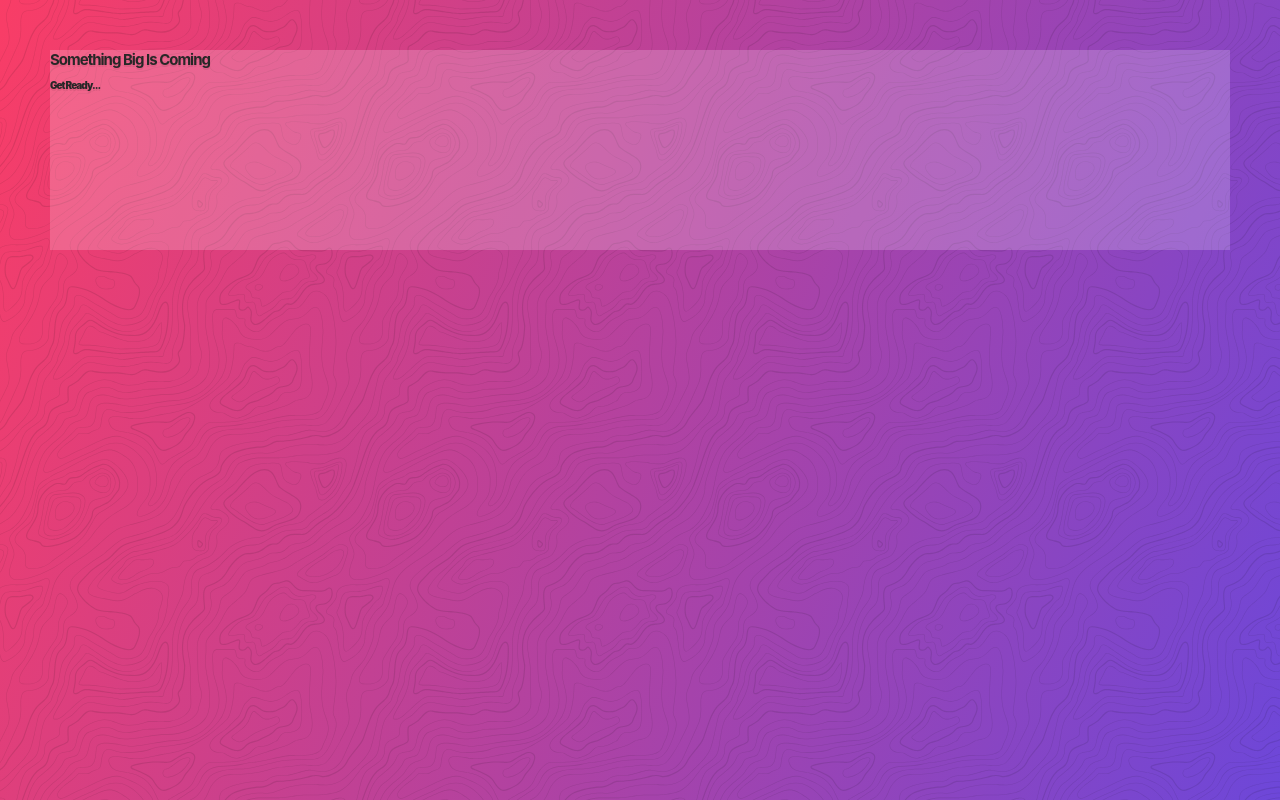
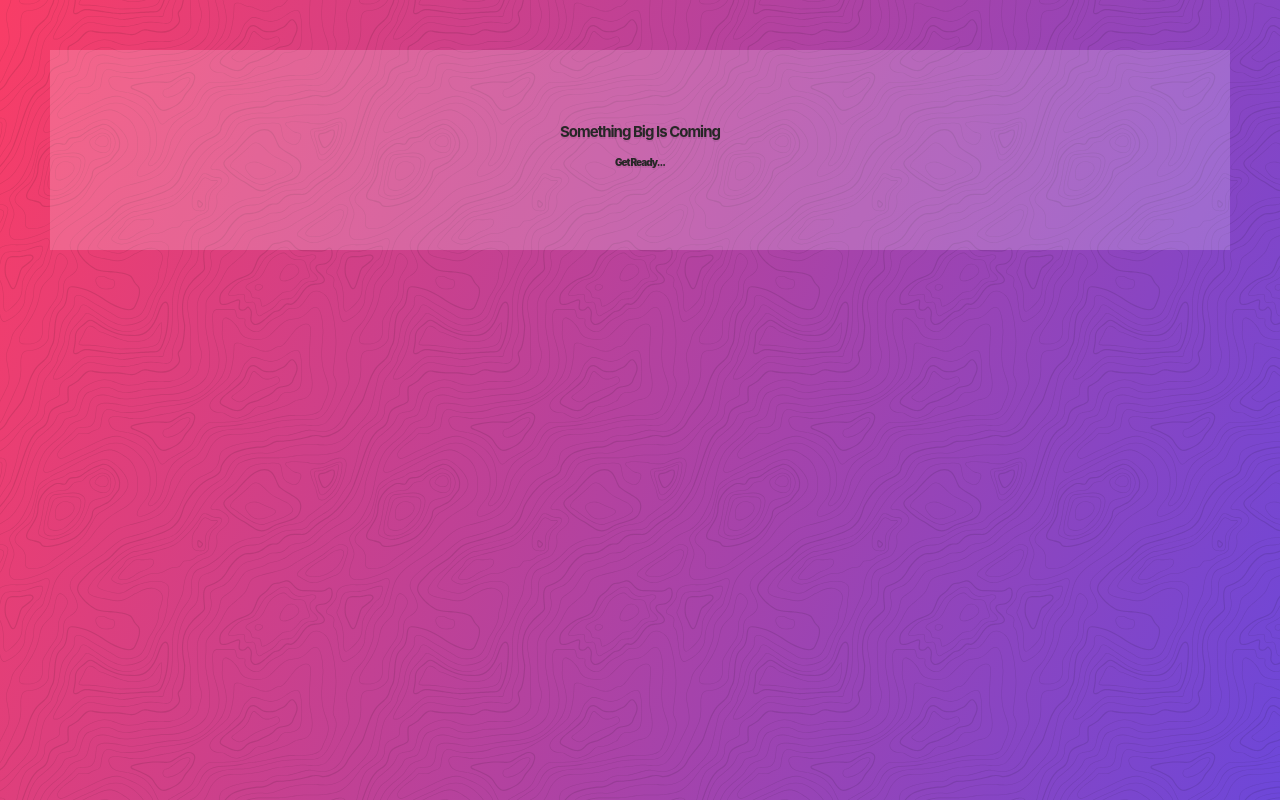
Before and after one commit to dvlprwchoi/css-grid, a website: page 21_flexbox_vs_css_grid/perfectly_centered.html in a window 1280 px wide. Drawn offline with Linux system fonts and the light colour scheme.

Commit message:
Complete 21 perfectly centered

```diff
--- a/21_flexbox_vs_css_grid/perfectly_centered.html
+++ b/21_flexbox_vs_css_grid/perfectly_centered.html
@@ -19,6 +19,18 @@
       .hero {
         height: 200px;
         background: rgba(255, 255, 255, 0.2);
+        /* flex version */
+        /*  */
+        /* display: flex;
+        flex-direction: column;
+        justify-content: center;
+        align-items: center; */
+        /*  */
+        /* grid version */
+        /*  */
+        display: grid;
+        justify-items: center;
+        align-content: center;
       }
     </style>
   </body>
```
